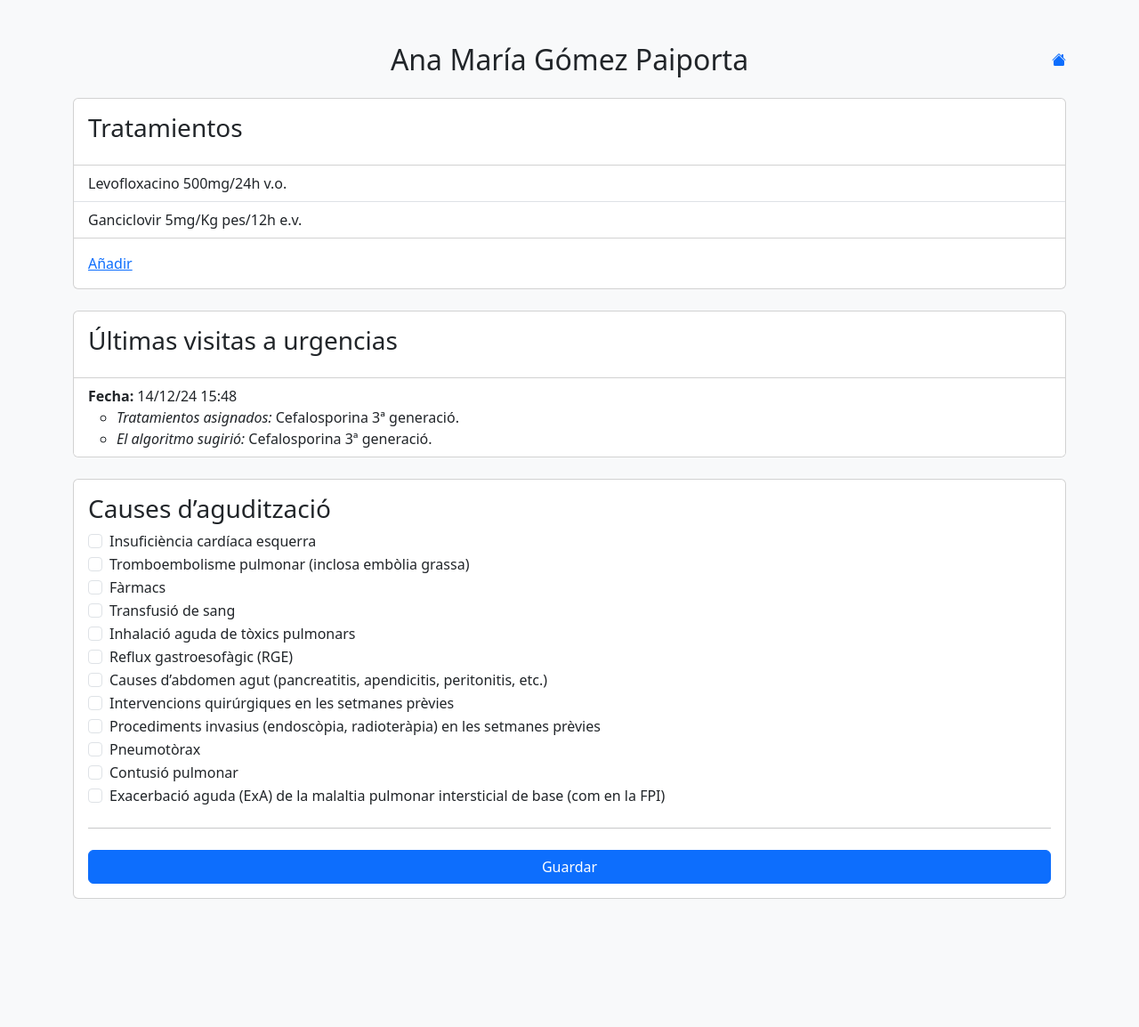
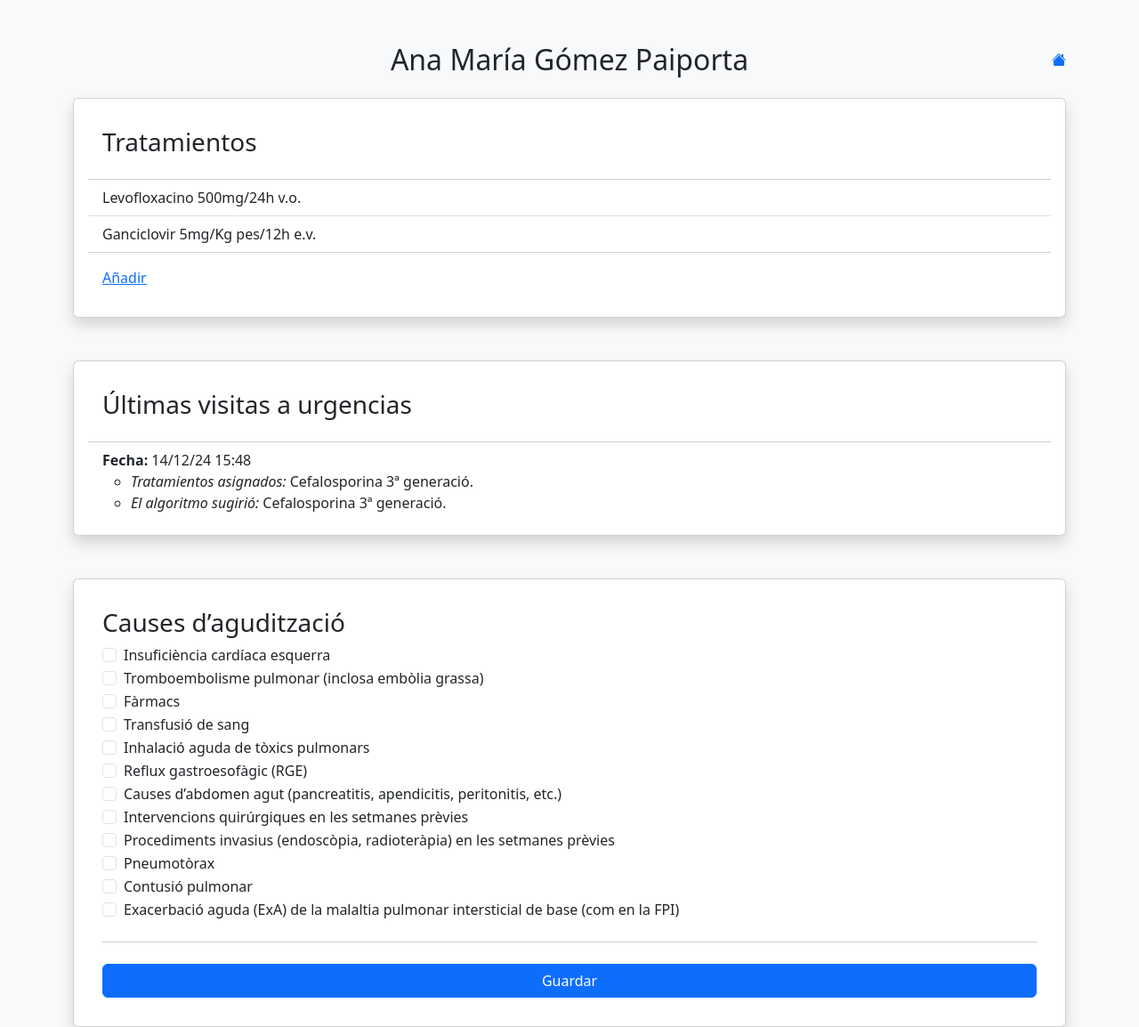
Before and after one commit to hsanzg/marato-2024, a FastAPI app: page /especialista/1 in a window 1280 px wide. Shown: the whole page at 89% size. Before the commit the page ends 1010 px from the top, so only its background shows below. Run offline with FastAPI, Linux system fonts and the light colour scheme.

Commit message:
Shadows cose pretty

```diff
--- a/Backend/templates/especialista.html
+++ b/Backend/templates/especialista.html
@@ -1,6 +1,6 @@
 {% include 'header_con_todo.html' %}
 <!-- Página médico especialista. -->
-<div class="card tarjeta">
+<div class="shadow p-3 mb-5 card tarjeta">
   <div class="card-body">
     <h3 class="card-title">Tratamientos</h3>
   </div>
@@ -15,7 +15,7 @@
     <a href="#" class="card-link">Añadir</a>
   </div>
 </div>
-<div class="mt-4 card tarjeta">
+<div class="shadow p-3 mb-5 mt-4 card tarjeta">
   <div class="card-body">
     <h3 class="card-title">Últimas visitas a urgencias</h3>
   </div>
@@ -34,7 +34,7 @@
 
 <form action="/guardar_malalties?dest=/especialista/{{pac.id}}" method="POST">
   <input type="hidden" name="id" value="{{ pac.id }}">
-<div class="mt-4 card tarjeta">
+<div class="shadow p-3 mb-5 mt-4 card tarjeta">
   <div class="card-body">
     <div class="form-header">
       <h3 class="card-title">Causes d’agudització</h3>
--- a/Backend/templates/form_sintomas.html
+++ b/Backend/templates/form_sintomas.html
@@ -1,4 +1,4 @@
-<div class="card tarjeta">
+<div class="shadow p-3 mb-5 card tarjeta">
   <div class="card-body">
     <div class="form-header">
       <h3 class="card-title">Formulari de Símptomes</h3>
```
